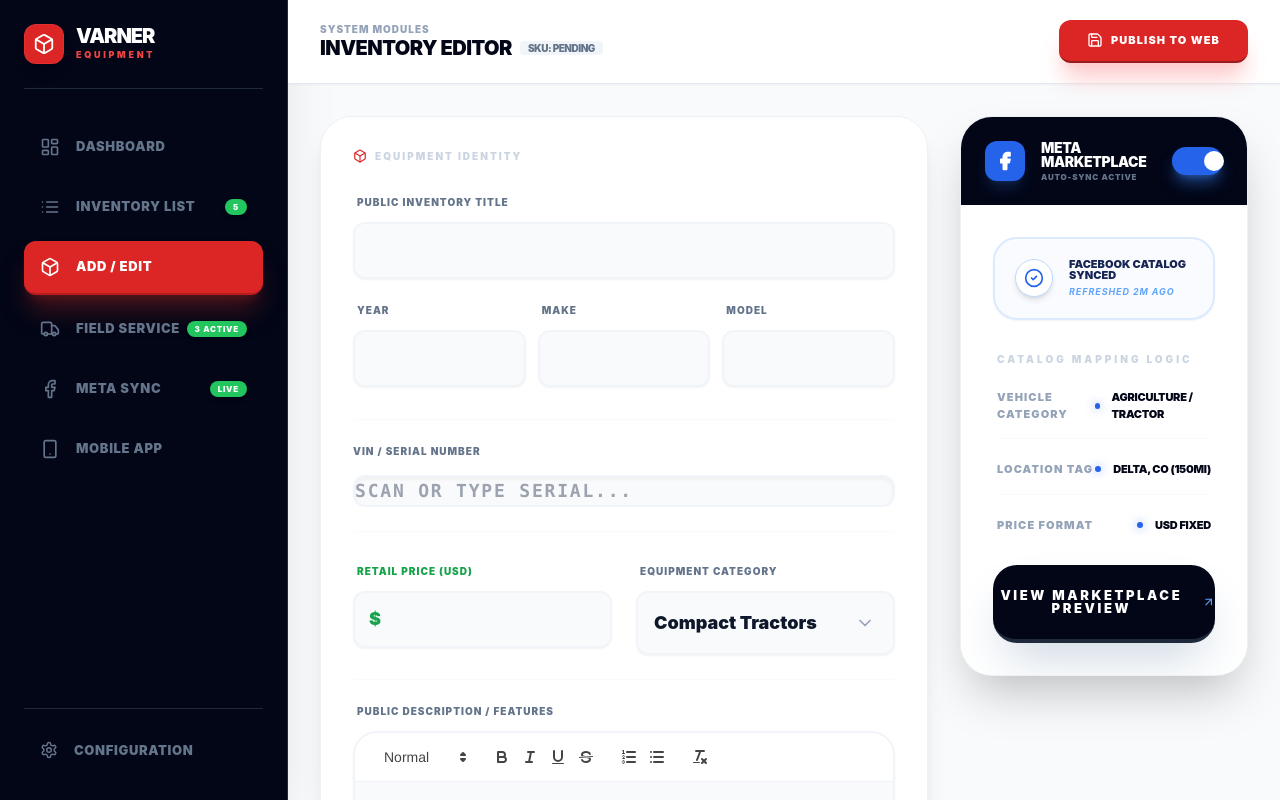
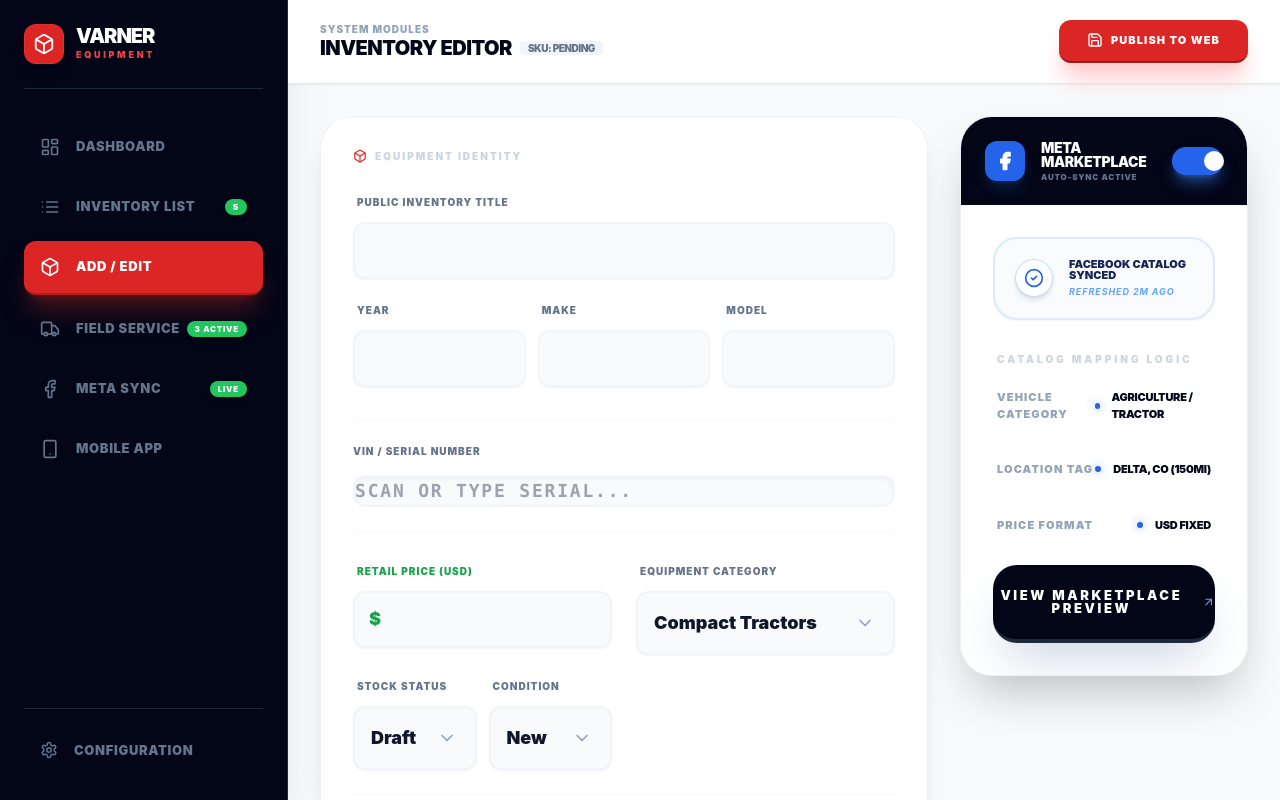
Before and after one commit to gmajors1326/varner-preview, a React (Vite) app: page / in a window 1280 px wide. Both pictures are taken after a click on the button "ADD UNIT". Built offline with nearby package versions, Linux system fonts and the light colour scheme; the HTML template or start-up script is replaced by a standard one.

Commit message:
feat: add stock status and condition fields to inventory editor

```diff
--- a/src/App.jsx
+++ b/src/App.jsx
@@ -423,9 +423,18 @@ const App = () => {
                         </div>
                       </div>
 
-                      <SelectField label="Equipment Category" options={['Compact Tractors', 'Commercial Trailers', 'Utility Vehicles']} value={unitData.category} onChange={(val) => handleInputChange('category', val)} />
+                       <SelectField label="Equipment Category" options={['Compact Tractors', 'Commercial Trailers', 'Utility Vehicles']} value={unitData.category} onChange={(val) => handleInputChange('category', val)} />
 
-                      <div className="md:col-span-2 space-y-6 pt-6 border-t border-slate-50 text-slate-900">
+                       <div className="flex gap-3 text-slate-900">
+                         <div className="flex-1">
+                           <SelectField label="Stock Status" options={['In Stock', 'Pending Sale', 'Sold', 'Draft']} value={unitData.stockStatus} onChange={(val) => handleInputChange('stockStatus', val)} />
+                         </div>
+                         <div className="flex-1">
+                           <SelectField label="Condition" options={['New', 'Used']} value={unitData.condition} onChange={(val) => handleInputChange('condition', val)} />
+                         </div>
+                       </div>
+
+                       <div className="md:col-span-2 space-y-6 pt-6 border-t border-slate-50 text-slate-900">
                         <TextAreaField label="Public Description / Features" value={unitData.description} onChange={(val) => handleInputChange('description', val)} />
                         <TextAreaField label="Seller Information Template" value={unitData.sellerInfo} onChange={(val) => handleInputChange('sellerInfo', val)} />
                       </div>
```
